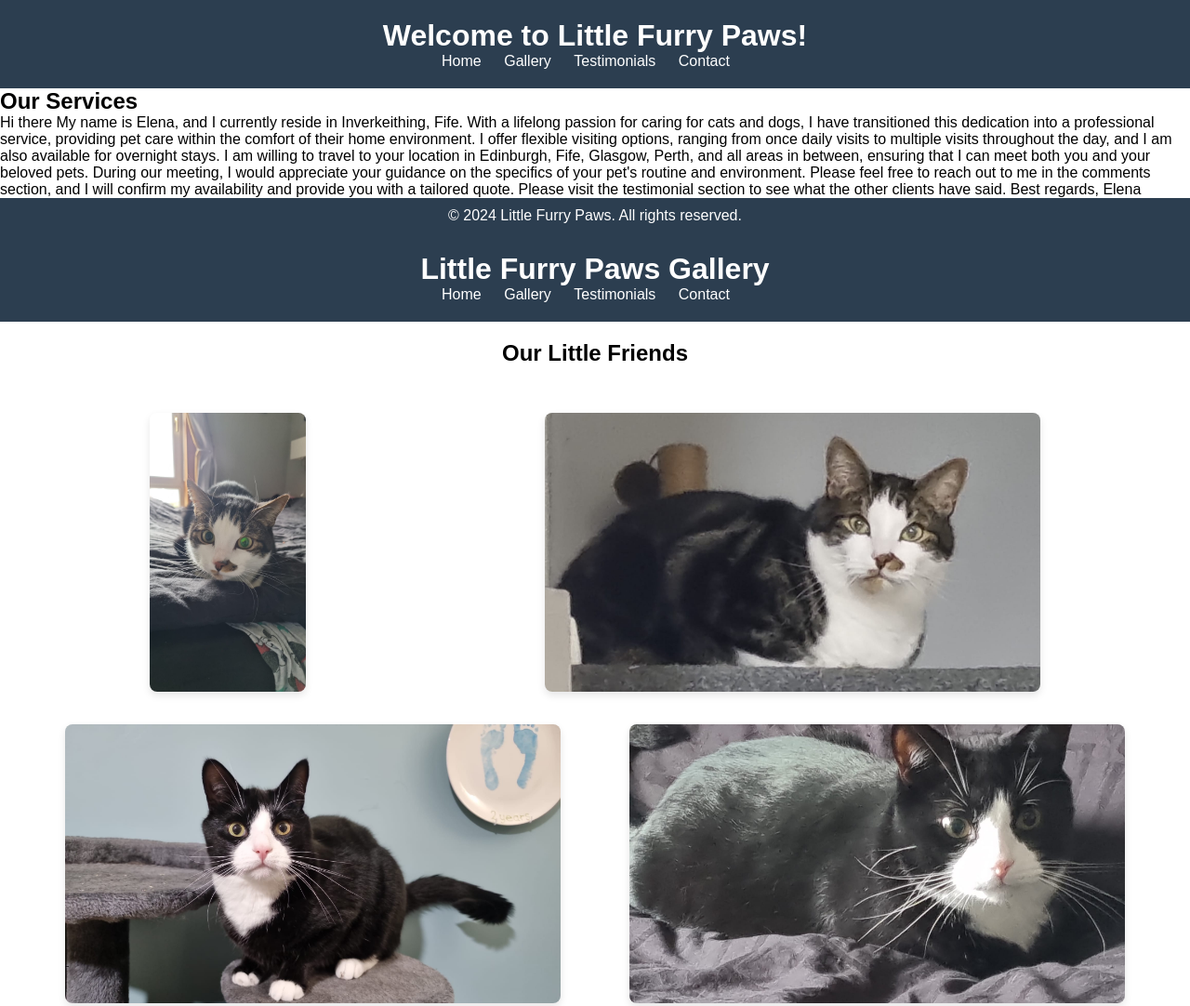
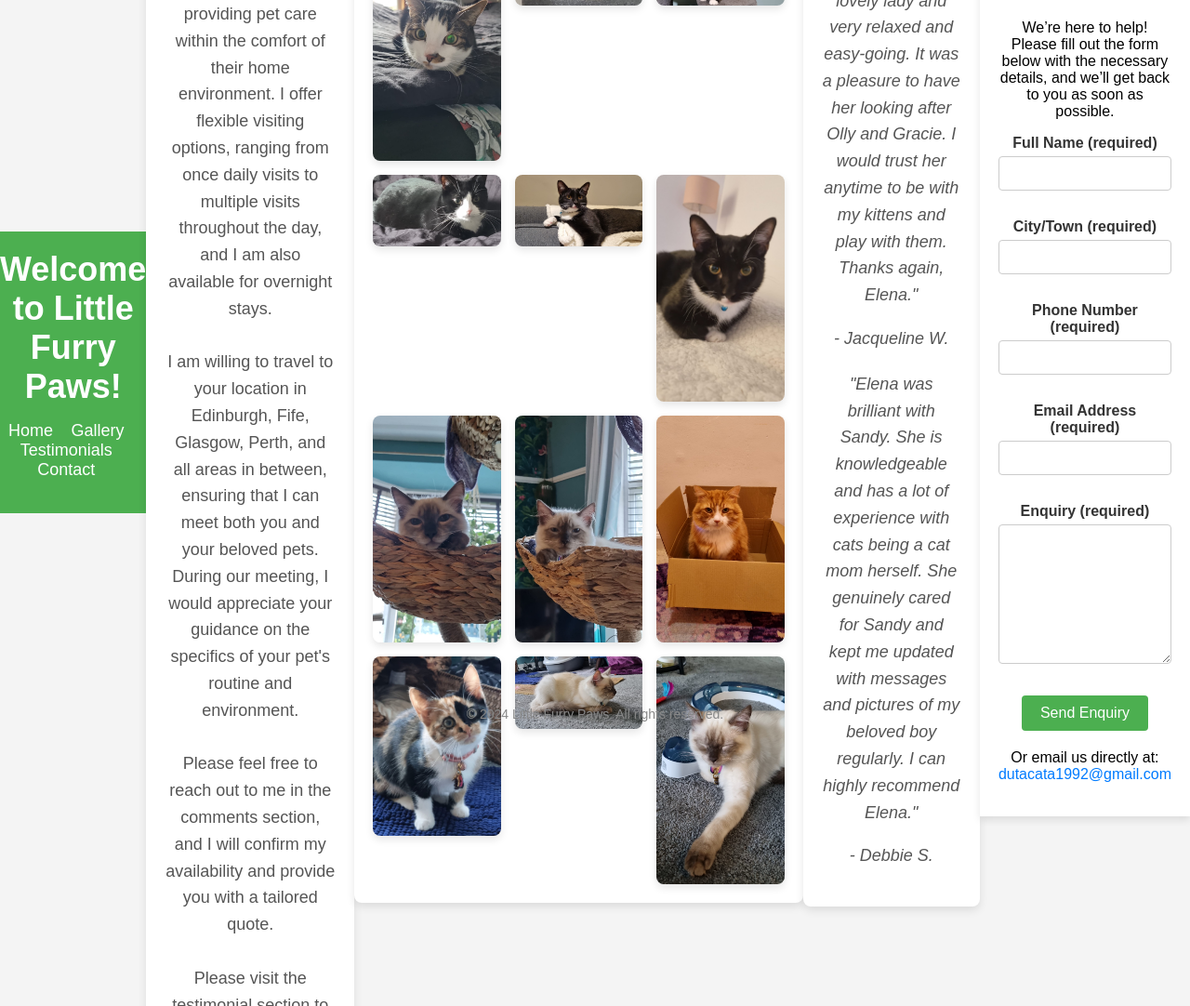
Before and after one commit to elenaduta/little-furry-paws, a plain HTML site: page site.html in a window 1280 px wide. Shown: the top 1082 px of the page at 93% size. Drawn offline with Linux system fonts and the light colour scheme.

Commit message:
Update site.html

```diff
--- a/site.html
+++ b/site.html
@@ -4,9 +4,145 @@
     <meta charset="UTF-8">
     <meta name="viewport" content="width=device-width, initial-scale=1.0">
     <title>Little Furry Paws</title>
-    <link rel="stylesheet" href="styles.css">
+    <style>
+        body {
+            font-family: Arial, sans-serif;
+            background-color: #f4f4f4;
+            margin: 0;
+            padding: 0;
+            display: flex;
+            justify-content: center;
+            align-items: center;
+            height: 100vh;
+            text-align: center;
+        }
+        header {
+            background-color: #4CAF50;
+            color: white;
+            width: 100%;
+            padding: 20px 0;
+            text-align: center;
+        }
+        header h1 {
+            margin: 0;
+            font-size: 36px;
+        }
+        nav ul {
+            list-style-type: none;
+            padding: 0;
+        }
+        nav ul li {
+            display: inline;
+            margin-right: 15px;
+        }
+        nav ul li a {
+            text-decoration: none;
+            color: white;
+            font-size: 18px;
+        }
+        section {
+            max-width: 800px;
+            margin: 20px auto;
+            padding: 20px;
+            background-color: white;
+            box-shadow: 0 4px 10px rgba(0, 0, 0, 0.1);
+            border-radius: 8px;
+        }
+        section h2 {
+            color: #4CAF50;
+            font-size: 30px;
+            margin-bottom: 20px;
+        }
+        section p {
+            font-size: 18px;
+            line-height: 1.6;
+            color: #555;
+        }
+        footer {
+            position: absolute;
+            bottom: 10px;
+            width: 100%;
+            text-align: center;
+            font-size: 14px;
+            color: #888;
+        }
+
+        /* Gallery specific styles */
+        .gallery-images {
+            display: grid;
+            grid-template-columns: repeat(3, 1fr);
+            gap: 15px;
+            justify-items: center;
+        }
+        .gallery-images img {
+            max-width: 100%;
+            border-radius: 8px;
+            box-shadow: 0 4px 8px rgba(0, 0, 0, 0.1);
+        }
+
+        /* Testimonials styles */
+        .testimonial {
+            margin: 20px 0;
+            font-style: italic;
+            color: #555;
+        }
+
+        /* Contact form styles */
+        .container {
+            width: 60%;
+            margin: 30px auto;
+            padding: 20px;
+            background-color: #fff;
+            box-shadow: 0 4px 8px rgba(0, 0, 0, 0.1);
+        }
+        .form-group {
+            margin-bottom: 15px;
+        }
+        label {
+            display: block;
+            font-weight: bold;
+            color: #333;
+        }
+        input[type="text"], input[type="email"], textarea {
+            width: 100%;
+            padding: 10px;
+            margin: 5px 0 15px;
+            border: 1px solid #ccc;
+            border-radius: 4px;
+            box-sizing: border-box;
+        }
+        textarea {
+            resize: vertical;
+            min-height: 150px;
+        }
+        button {
+            background-color: #4CAF50;
+            color: white;
+            border: none;
+            padding: 10px 20px;
+            font-size: 16px;
+            cursor: pointer;
+            border-radius: 4px;
+        }
+        button:hover {
+            background-color: #45a049;
+        }
+        .email-link {
+            text-align: center;
+            margin-top: 20px;
+        }
+        .email-link a {
+            text-decoration: none;
+            color: #007BFF;
+            font-size: 16px;
+        }
+        .email-link a:hover {
+            text-decoration: underline;
+        }
+    </style>
 </head>
 <body>
+
     <header>
         <h1>Welcome to Little Furry Paws!</h1>
         <nav>
@@ -19,50 +155,20 @@
         </nav>
     </header>
 
+    <!-- Home Page: Our Services -->
     <section id="description">
         <h2>Our Services</h2>
-        <p>Hi there
-
-My name is Elena, and I currently reside in Inverkeithing, Fife.
-
-With a lifelong passion for caring for cats and dogs, I have transitioned this dedication into a professional service, providing pet care within the comfort of their home environment. I offer flexible visiting options, ranging from once daily visits to multiple visits throughout the day, and I am also available for overnight stays.
-
-I am willing to travel to your location in Edinburgh, Fife, Glasgow, Perth, and all areas in between, ensuring that I can meet both you and your beloved pets. During our meeting, I would appreciate your guidance on the specifics of your pet's routine and environment.
-
-Please feel free to reach out to me in the comments section, and I will confirm my availability and provide you with a tailored quote.
-
-Please visit the testimonial section to see what the other clients have said.
-
-Best regards,
-Elena  </p>
+        <p>Hi there!<br><br>
+           My name is Elena, and I currently reside in Inverkeithing, Fife.<br><br>
+           With a lifelong passion for caring for cats and dogs, I have transitioned this dedication into a professional service, providing pet care within the comfort of their home environment. I offer flexible visiting options, ranging from once daily visits to multiple visits throughout the day, and I am also available for overnight stays.<br><br>
+           I am willing to travel to your location in Edinburgh, Fife, Glasgow, Perth, and all areas in between, ensuring that I can meet both you and your beloved pets. During our meeting, I would appreciate your guidance on the specifics of your pet's routine and environment.<br><br>
+           Please feel free to reach out to me in the comments section, and I will confirm my availability and provide you with a tailored quote.<br><br>
+           Please visit the testimonial section to see what the other clients have said.<br><br>
+           Best regards,<br>
+           Elena</p>
     </section>
 
-    <footer>
-        <p>&copy; 2024 Little Furry Paws. All rights reserved.</p>
-    </footer>
-</body>
-</html>
-<!DOCTYPE html>
-<html lang="en">
-<head>
-    <meta charset="UTF-8">
-    <meta name="viewport" content="width=device-width, initial-scale=1.0">
-    <title>Gallery - Little Furry Paws</title>
-    <link rel="stylesheet" href="styles.css">
-</head>
-<body>
-    <header>
-        <h1>Little Furry Paws Gallery</h1>
-        <nav>
-            <ul>
-                <li><a href="index.html">Home</a></li>
-                <li><a href="gallery.html">Gallery</a></li>
-                <li><a href="testimonials.html">Testimonials</a></li>
-                <li><a href="contact.html">Contact</a></li>
-            </ul>
-        </nav>
-    </header>
-
+    <!-- Gallery Page -->
     <section id="gallery">
         <h2>Our Little Friends</h2>
         <div class="gallery-images">
@@ -78,96 +184,56 @@ Elena  </p>
             <img src="images/10.jpeg" alt="Pet 10">
             <img src="images/11.jpeg" alt="Pet 11">
             <img src="images/12.jpeg" alt="Pet 12">
-
-            <!-- Add more images as needed -->
         </div>
     </section>
+
+    <!-- Testimonials Page -->
+    <section id="testimonials">
+        <h2>Client Feedback</h2>
+        <div class="testimonial">
+            <p>"Elena was a lovely lady and very relaxed and easy-going. It was a pleasure to have her looking after Olly and Gracie. I would trust her anytime to be with my kittens and play with them. Thanks again, Elena."</p>
+            <p>- Jacqueline W.</p>
+        </div>
+        <div class="testimonial">
+            <p>"Elena was brilliant with Sandy. She is knowledgeable and has a lot of experience with cats being a cat mom herself. She genuinely cared for Sandy and kept me updated with messages and pictures of my beloved boy regularly. I can highly recommend Elena."</p>
+            <p>- Debbie S.</p>
+        </div>
+    </section>
+
+    <!-- Contact Page -->
+    <div class="container">
+        <h1>Contact Us</h1>
+        <p>We’re here to help! Please fill out the form below with the necessary details, and we’ll get back to you as soon as possible.</p>
+        <form action="mailto:dutacata1992@gmail.com" method="post" enctype="text/plain">
+            <div class="form-group">
+                <label for="fullName">Full Name (required)</label>
+                <input type="text" id="fullName" name="fullName" required>
+            </div>
+            <div class="form-group">
+                <label for="city">City/Town (required)</label>
+                <input type="text" id="city" name="city" required>
+            </div>
+            <div class="form-group">
+                <label for="phone">Phone Number (required)</label>
+                <input type="text" id="phone" name="phone" required>
+            </div>
+            <div class="form-group">
+                <label for="email">Email Address (required)</label>
+                <input type="email" id="email" name="email" required>
+            </div>
+            <div class="form-group">
+                <label for="enquiry">Enquiry (required)</label>
+                <textarea id="enquiry" name="enquiry" required></textarea>
+            </div>
+            <button type="submit">Send Enquiry</button>
+        </form>
+        <div class="email-link">
+            <p>Or email us directly at: <a href="mailto:dutacata1992@gmail.com">dutacata1992@gmail.com</a></p>
+        </div>
+    </div>
 
     <footer>
         <p>&copy; 2024 Little Furry Paws. All rights reserved.</p>
     </footer>
 </body>
 </html>
-<!DOCTYPE html>
-<html lang="en">
-<head>
-    <meta charset="UTF-8">
-    <meta name="viewport" content="width=device-width, initial-scale=1.0">
-    <title>Testimonials - Little Furry Paws</title>
-    <link rel="stylesheet" href="styles.css">
-</head>
-<body>
-    <header>
-        <h1>What Our Clients Say</h1>
-        <nav>
-            <ul>
-                <li><a href="index.html">Home</a></li>
-                <li><a href="gallery.html">Gallery</a></li>
-                <li><a href="testimonials.html">Testimonials</a></li>
-                <li><a href="contact.html">Contact</a></li>
-            </ul>
-        </nav>
-    </header>
-
-    <section id="testimonials">
-        <h2>Client Feedback</h2>
-        <div class="testimonial">
-            <p>"Elena was a lovley lady and very relaxed and easy going was a pleasure to have her looking after Olly and Gracie would trust her anytime to be with my kittens and play with them thanks again Elena"</p>
-            <p>- Jacqueline W.</p>
-        </div>
-        <div class="testimonial">
-            <p>"Elena was brilliant with Sandy. She is knowledgeable and has a lot of experience with cats being a cat mum herself. She genuinely cared for Sandy and kept me updated with messages and pictures of my beloved boy regularly and was happy to answer any questions to reassure me, the anxious cat mum. I can highly recommend Elena."</p>
-            <p>- Debbie S.</p>
-        </div>
-        <!-- More testimonials can be added -->
-    </section>
-
-    <footer>
-        <p>&copy; 2024 Little Furry Paws. All rights reserved.</p>
-    </footer>
-</body>
-</html>
-<!DOCTYPE html>
-<html lang="en">
-<head>
-    <meta charset="UTF-8">
-    <meta name="viewport" content="width=device-width, initial-scale=1.0">
-    <title>Contact Us - Little Furry Paws</title>
-    <link rel="stylesheet" href="styles.css">
-</head>
-<body>
-    <header>
-        <h1>Contact Little Furry Paws</h1>
-        <nav>
-            <ul>
-                <li><a href="index.html">Home</a></li>
-                <li><a href="gallery.html">Gallery</a></li>
-                <li><a href="testimonials.html">Testimonials</a></li>
-                <li><a href="contact.html">Contact</a></li>
-            </ul>
-        </nav>
-    </header>
-
-    <section id="contact-form">
-        <h2>Inquire About Availability and Quotes</h2>
-        <form id="inquiryForm">
-            <label for="name">Your Name:</label>
-            <input type="text" id="name" name="name" required>
-
-            <label for="email">Your Email:</label>
-            <input type="email" id="email" name="email" required>
-
-            <label for="message">Message:</label>
-            <textarea id="message" name="message" required></textarea>
-
-            <button type="submit">Send Inquiry</button>
-        </form>
-    </section>
-
-    <footer>
-        <p>&copy; 2024 Little Furry Paws. All rights reserved.</p>
-    </footer>
-
-    <script src="scripts.js"></script>
-</body>
-</html>
```
